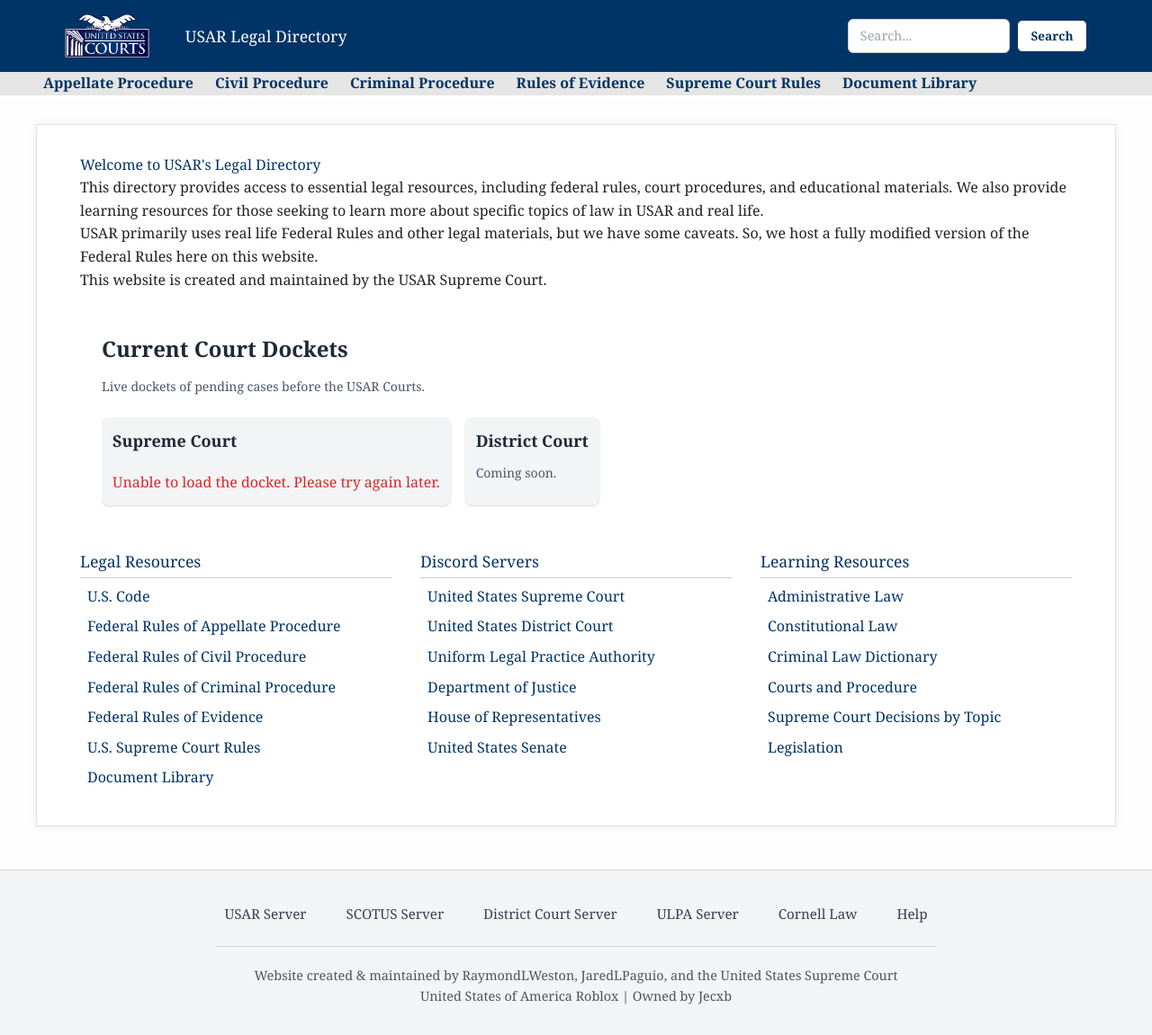
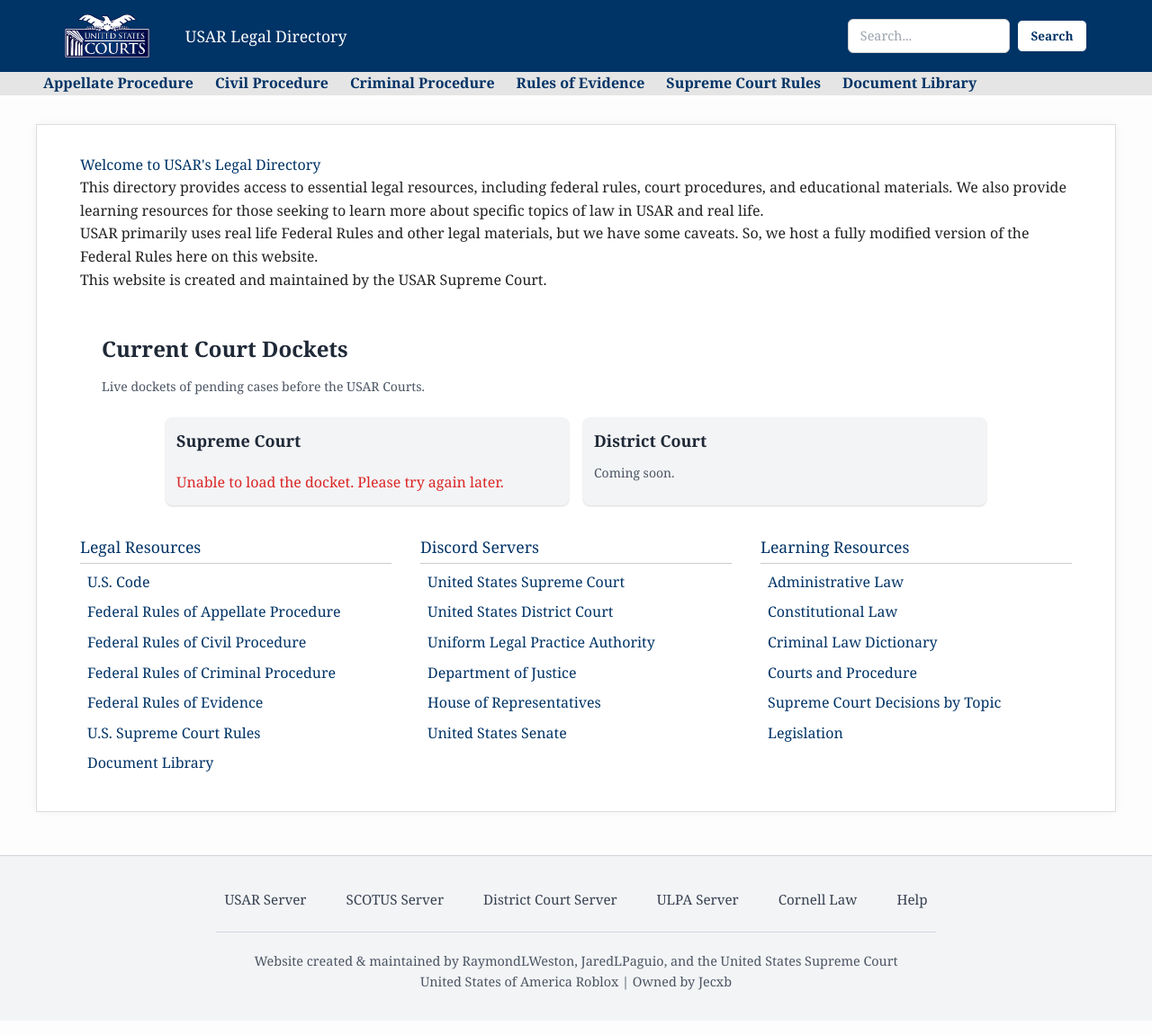
Before and after one commit to usarscotus/legal-directory, a Jekyll site: the page built from index.html, in a window 1280 px wide and 1151 px high. Shown: the whole window at 90% size. Built offline with Jekyll 4.4.1, drawn with Linux system fonts in a browser that asks for light colours.

Commit message:
Redesign court dockets layout and add expandable cards
Refactored the court dockets section to use a responsive flex layout with improved styling for court columns. Added expandable/collapsible descriptions for docket cards, allowing users to toggle between a short preview and the full description. Minor scrollbar style adjustments were also made.

```diff
--- a/index.html
+++ b/index.html
@@ -15,11 +15,9 @@
       <h2 class="text-2xl font-bold mb-4 text-gray-800">Current Court Dockets</h2>
       <p class="mb-6 text-sm text-gray-600">Live dockets of pending cases before the USAR Courts.</p>
 
-      <div class="w-full overflow-x-auto">
-        <div class="flex gap-4 min-w-[700px] pb-4">
-
-          <!-- Supreme Court Column -->
-          <div class="flex-shrink-0 w-[320px] bg-gray-100 rounded-lg shadow p-3">
+      <div class="flex flex-wrap gap-4 justify-center">
+        <!-- Court Column Template -->
+        <div class="w-full max-w-md bg-gray-100 rounded-lg shadow p-3">
           <h3 class="text-lg font-bold text-gray-800 mb-3">Supreme Court</h3>
           <div id="docket-cards" class="flex flex-col gap-3 max-h-[70vh] overflow-y-auto pr-1 custom-scroll">
             <!-- Cards load here -->
@@ -27,14 +25,11 @@
           <p id="docket-error" class="text-red-600 mt-2 hidden">Unable to load the docket. Please try again later.</p>
         </div>
 
-          <!-- District Court Column -->
-          <div class="flex-shrink-0 w-[320px] bg-gray-100 rounded-lg shadow p-3">
+        <div class="w-full max-w-md bg-gray-100 rounded-lg shadow p-3">
           <h3 class="text-lg font-bold text-gray-800 mb-3">District Court</h3>
           <div class="text-sm text-gray-600 max-h-[70vh] overflow-y-auto custom-scroll">
             <p>Coming soon.</p>
           </div>
-          </div>
-
         </div>
       </div>
     </section>
@@ -119,17 +112,32 @@
             .join("");
         }
 
-        // Create cards
-        filtered.forEach(card => {
+        filtered.forEach((card, i) => {
           const el = document.createElement("div");
-          el.className = "bg-white px-3 py-2 rounded shadow-sm border border-gray-300 text-sm hover:shadow transition whitespace-pre-line";
+          el.className = "bg-white px-3 py-2 rounded border border-gray-300 text-sm transition hover:shadow-sm";
+
+          const contentId = `desc-${i}`;
+          const showShort = formatDescription(card.desc).split('</p>')[0] + '</p>'; // first line only
+          const fullDesc = formatDescription(card.desc);
 
           el.innerHTML = `
-            <h4 class="text-md font-bold text-indigo-900 mb-1">${card.name}</h4>
-            <div class="mb-2">${formatDescription(card.desc)}</div>
-            <a href="${card.url}" target="_blank" class="text-sm text-indigo-600 font-medium hover:underline">View on Trello ↗</a>
+            <h4 class="text-md font-semibold text-indigo-900 mb-1">${card.name}</h4>
+            <div id="${contentId}" class="mb-2">${showShort}</div>
+            <button class="text-xs text-blue-500 hover:underline toggle-desc" data-id="${contentId}" data-full='${encodeURIComponent(fullDesc)}' data-short='${encodeURIComponent(showShort)}'>
+              Show More
+            </button>
+            <a href="${card.url}" target="_blank" class="block mt-2 text-xs text-indigo-600 font-medium hover:underline">View on Trello ↗</a>
           `;
           container.appendChild(el);
+        });
+
+        document.querySelectorAll(".toggle-desc").forEach(btn => {
+          btn.addEventListener("click", () => {
+            const target = document.getElementById(btn.dataset.id);
+            const isExpanded = btn.textContent.includes("Less");
+            target.innerHTML = isExpanded ? decodeURIComponent(btn.dataset.short) : decodeURIComponent(btn.dataset.full);
+            btn.textContent = isExpanded ? "Show More" : "Show Less";
+          });
         });
       })
       .catch((err) => {
@@ -144,18 +152,12 @@
 
 <style>
   .custom-scroll::-webkit-scrollbar {
-    width: 8px;
+    width: 6px;
   }
-
   .custom-scroll::-webkit-scrollbar-thumb {
     background-color: rgba(100, 116, 139, 0.5);
     border-radius: 4px;
   }
-
-  .custom-scroll::-webkit-scrollbar-thumb:hover {
-    background-color: rgba(71, 85, 105, 0.7);
-  }
-
   .custom-scroll {
     scrollbar-width: thin;
     scrollbar-color: rgba(100, 116, 139, 0.5) transparent;
```
Also changed, not shown: other parts of index.html (+0 -2 lines). Lines whose indentation alone changed are shown as unchanged.
